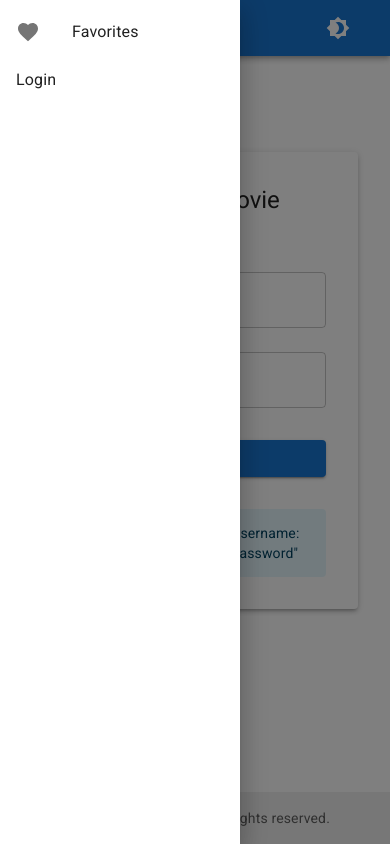
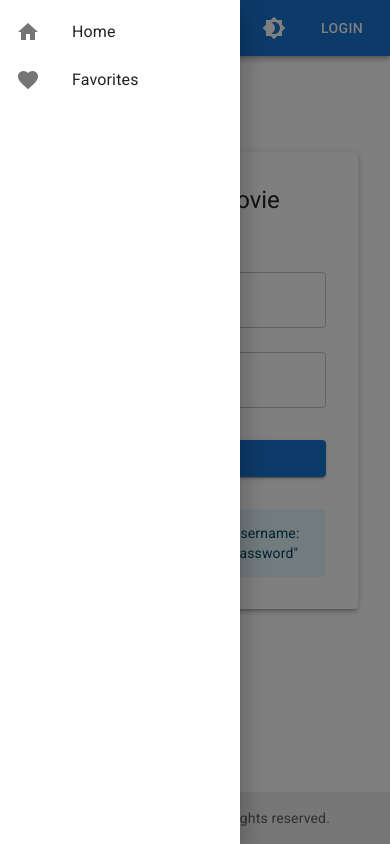
Before and after one commit to janithbandara1/movie-explorer, a React (Vite) app: page /login in a window 390 px wide. Both pictures are taken after a click on the button 24 px from the left and 28 px from the top of the page. Built offline with nearby package versions, Linux system fonts and the light colour scheme; no server answers; the HTML template or start-up script is replaced by a standard one.

Commit message:
update navbar

```diff
--- a/src/components/Navbar.jsx
+++ b/src/components/Navbar.jsx
@@ -22,6 +22,7 @@ import {
   AccountCircle,
   Menu as MenuIcon,
   Favorite,
+  Home as HomeIcon,
 } from "@mui/icons-material";
 import { useNavigate } from "react-router-dom";
 import { useMovieContext } from "../contexts/MovieContext";
@@ -58,6 +59,18 @@ const Navbar = () => {
       <ListItem
         button
         onClick={() => {
+          navigate("/");
+          setMobileOpen(false);
+        }}
+      >
+        <ListItemIcon>
+          <HomeIcon />
+        </ListItemIcon>
+        <ListItemText primary="Home" />
+      </ListItem>
+      <ListItem
+        button
+        onClick={() => {
           navigate("/favorites");
           setMobileOpen(false);
         }}
@@ -67,17 +80,6 @@ const Navbar = () => {
         </ListItemIcon>
         <ListItemText primary="Favorites" />
       </ListItem>
-      {!user && (
-        <ListItem
-          button
-          onClick={() => {
-            navigate("/login");
-            setMobileOpen(false);
-          }}
-        >
-          <ListItemText primary="Login" />
-        </ListItem>
-      )}
     </List>
   );
 
@@ -88,7 +90,6 @@ const Navbar = () => {
           <IconButton
             color="inherit"
             aria-label="open drawer"
-            edge="start"
             onClick={handleDrawerToggle}
             sx={{ mr: 2 }}
           >
@@ -112,6 +113,12 @@ const Navbar = () => {
         >
           {darkMode ? <Brightness7 /> : <Brightness4 />}
         </IconButton>
+
+        {isMobile && !user && (
+          <Button color="inherit" onClick={() => navigate("/login")}>
+            Login
+          </Button>
+        )}
 
         {!isMobile && (
           <Button
```
